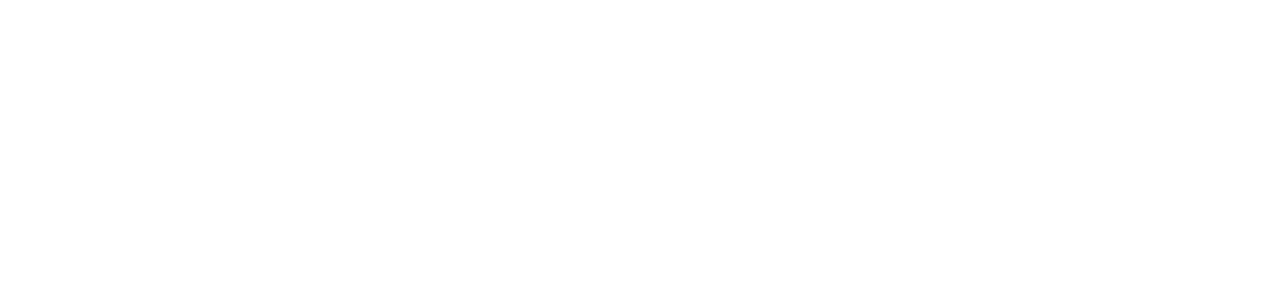
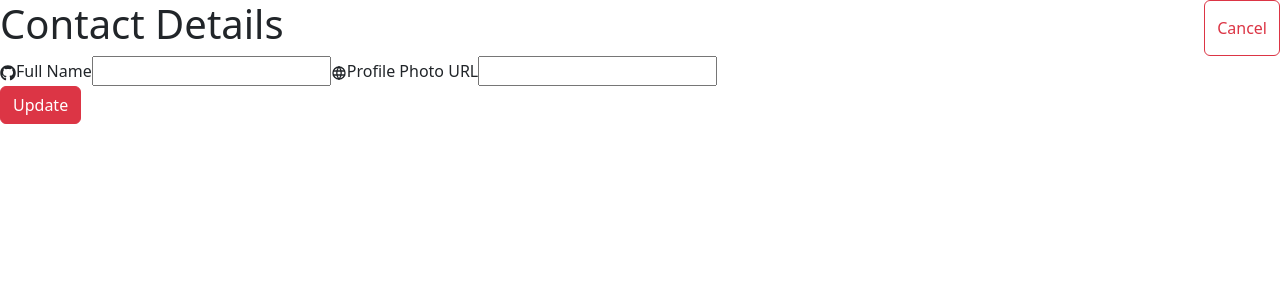
Before and after one commit to Seemachal-Goud-au19/sh-expense-tracker, a React (Create React App) app: page /profile in a window 1280 px wide. Before the commit this address had no page. Shown: the top 300 px of the page. Built offline with nearby package versions, Linux system fonts and the light colour scheme.

Commit message:
profile update

```diff
--- a/src/App.js
+++ b/src/App.js
@@ -2,18 +2,23 @@ import React, { useContext, useState } from 'react';
 import { Routes, Route, Navigate, Redirect } from 'react-router-dom';
 import AuthForm from './routes/Auth/AuthForm';
 import Home from './routes/Home/Home';
+import Profile from './routes/Profile/Profile';
 
 function App() {
 
   return (
     <>
       <Routes>
-      <Route
+        <Route
           path="/"
           element={<Home />} />
         <Route
           path="/login"
           element={<AuthForm />} />
+
+        <Route
+          path="/profile"
+          element={<Profile />} />
       </Routes>
     </>
   );
--- /dev/null
+++ b/src/routes/Home/Home.css
@@ -0,0 +1,11 @@
+.welcome {
+    border-bottom: 1px solid #B2A59B;
+    display: flex;
+    justify-content: space-between;
+}
+
+.welcome p:nth-child(2) {
+    background-color: #CAA6A6;
+    padding: 10px;
+    border-radius: 15px;
+}
--- a/src/routes/Home/Home.js
+++ b/src/routes/Home/Home.js
@@ -1,9 +1,12 @@
-import React from 'react'
+import React from 'react';
+import {Link} from 'react-router-dom';
+import './Home.css'
 
 const Home = () => {
   return (
-    <div>
+    <div className='welcome'>
       <p>Welcome to Expense Tracker!!!</p>
+      <p>Your profile is Incomplete.<Link to='/profile'>Complete now</Link></p>
     </div>
   )
 }
--- /dev/null
+++ b/src/routes/Profile/Profile.css
@@ -0,0 +1,12 @@
+.profile-section{
+
+}
+.profile-section > div{
+display: flex;
+justify-content: space-between;
+}
+
+.profile-section .form-field-container{
+    display: flex;
+
+}
--- /dev/null
+++ b/src/routes/Profile/Profile.js
@@ -0,0 +1,71 @@
+import React, { useRef } from 'react';
+import { useNavigate } from 'react-router-dom'
+import Button from 'react-bootstrap/Button';
+import { FaGithub } from "react-icons/fa";
+import { TbWorld } from "react-icons/tb";
+
+import './Profile.css'
+
+
+const Profile = () => {
+    const inputName = useRef();
+    const inputProfileUrl = useRef();
+    const navigate = useNavigate();
+
+    const profileSubmithandler = (e) => {
+        e.preventDefault();
+        const enteredName = inputName.current.value;
+        const enteredProfileUrl = inputProfileUrl.current.value;
+        fetch('https://identitytoolkit.googleapis.com/v1/accounts:update?key=AIzaSyBI0CjaNxfs8gZIR5xd6R8wBKn14aZo2qs', {
+            method: 'POST',
+            body: JSON.stringify({
+                idToken: localStorage.getItem('token'),
+                displayName: enteredName,
+                photoUrl: enteredProfileUrl,
+                returnSecureToken: true
+            }),
+            headers: {
+                'Content-Type': 'application/json'
+            }
+        }).then((response) => {
+            response.json().then((data) => {
+                console.log("profile update response data", data)
+            })
+
+        }).catch((err) => {
+            console.log(err)
+        })
+    }
+    return (
+        <section className='profile-section'>
+            <div>
+                <h1>Contact Details</h1>
+                <Button variant="outline-danger" onClick={() => navigate('/')}>Cancel</Button>
+            </div>
+
+            <form onSubmit={profileSubmithandler}>
+                <div className='form-field-container'>
+                    <div className=''>
+                        <label htmlFor='profile-name'><FaGithub />Full Name</label>
+                        <input type='text' id='profile-name' required ref={inputName} />
+                    </div>
+                    <div className=''>
+                        <label htmlFor='profile-url'><TbWorld />Profile Photo URL</label>
+                        <input
+                            type="text"
+                            id='profile-url'
+                            required
+                            ref={inputProfileUrl}
+                        />
+
+                    </div>
+                </div>
+                <div>
+                    <Button type='submit' variant="danger">Update</Button>
+                </div>
+            </form>
+        </section>
+    )
+}
+
+export default Profile
```
